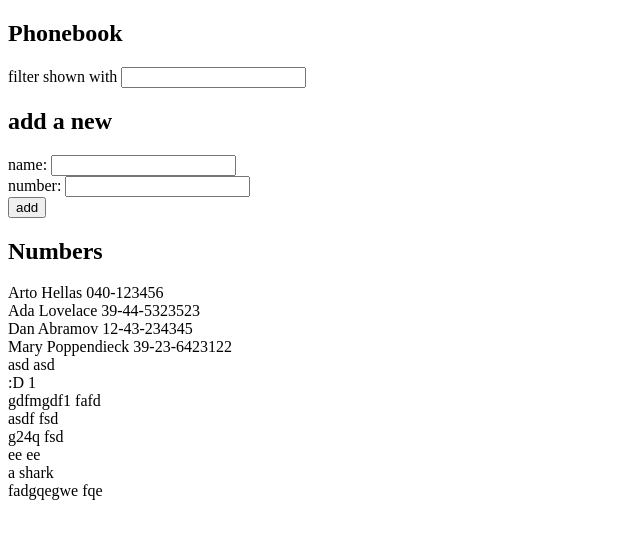
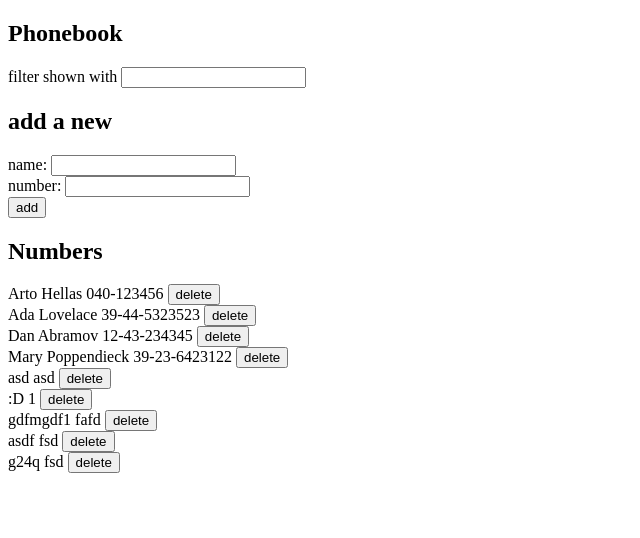
Before and after one commit to kizaski/FullStackOpen1, a React (Create React App) app in the folder part2/phonebook/: page / in a window 1280 px wide. Shown: the top 538 px of the page, without its empty margins (0-640 px from the left). Built offline with nearby package versions, Linux system fonts and the light colour scheme; data requests are answered from the project's data file.

Commit message:
try removing stuff

```diff
--- a/part2/phonebook/db.json
+++ b/part2/phonebook/db.json
@@ -44,21 +44,6 @@
       "name": "g24q",
       "number": "fsd",
       "id": 9
-    },
-    {
-      "name": "ee",
-      "number": "ee",
-      "id": 10
-    },
-    {
-      "name": "a",
-      "number": "shark",
-      "id": 11
-    },
-    {
-      "name": "fadgqegwe",
-      "number": "fqe",
-      "id": 12
     }
   ]
 }
--- a/part2/phonebook/src/App.js
+++ b/part2/phonebook/src/App.js
@@ -43,7 +43,7 @@ const App = () =>
       <h2>add a new</h2>
       <PersonForm persons={ persons } setPersons={ setPersons } />
       <h2>Numbers</h2>
-      <DisplayNumbers peopleArr={ persons } filter={ filter } />
+      <DisplayNumbers persons={ persons } setPersons={ setPersons } filter={ filter } />
     </div >
   )
 }
@@ -98,10 +98,21 @@ const PersonForm = ( props ) =>
 
 const DisplayNumbers = ( props ) =>
 {
-  const display = props.peopleArr
+  const display = props.persons
     .filter( p => p.name.match( props.filter ) )
     .map( p =>
-      <div>{ p.name } { p.number }</div>
+      <div>{ p.name } { p.number } <button onClick={ () =>
+      {
+        if ( window.confirm( 'ok' ) )
+        {
+          personService.remove( p.id )
+          // personService.getAll().then( response =>
+          // {
+          //   console.log( 'promise fulfilled' )
+          //   props.setPersons( response.data )
+          // } )
+        }
+      } }>delete</button> </div>
     )
 
   return (
--- a/part2/phonebook/src/services/persons.js
+++ b/part2/phonebook/src/services/persons.js
@@ -1,20 +1,29 @@
 import axios from 'axios'
 const baseUrl = 'http://localhost:3001/persons'
 
-const getAll = () => {
-  return axios.get(baseUrl)
+const getAll = () =>
+{
+    return axios.get( baseUrl )
 }
 
-const create = newObject => {
-  return axios.post(baseUrl, newObject)
+const create = newObject =>
+{
+    return axios.post( baseUrl, newObject )
 }
 
-const update = (id, newObject) => {
-  return axios.put(`${baseUrl}/${id}`, newObject)
+const update = ( id, newObject ) =>
+{
+    return axios.put( `${ baseUrl }/${ id }`, newObject )
+}
+
+const remove = ( id ) =>
+{
+    return axios.delete( `${ baseUrl }/${ id }` )
 }
 
 export default {
-  getAll: getAll,
-  create: create,
-  update: update
+    getAll: getAll,
+    create: create,
+    update: update,
+    remove: remove
 }
```
